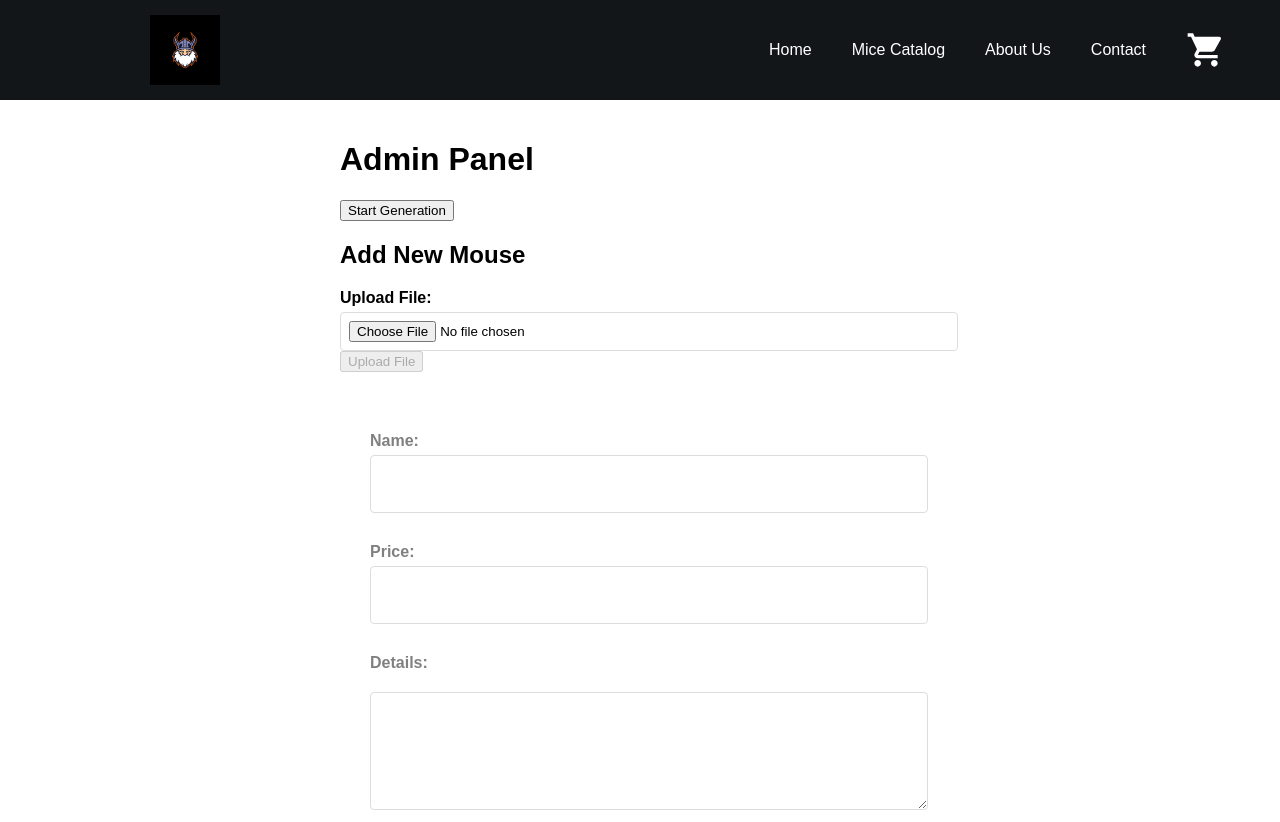
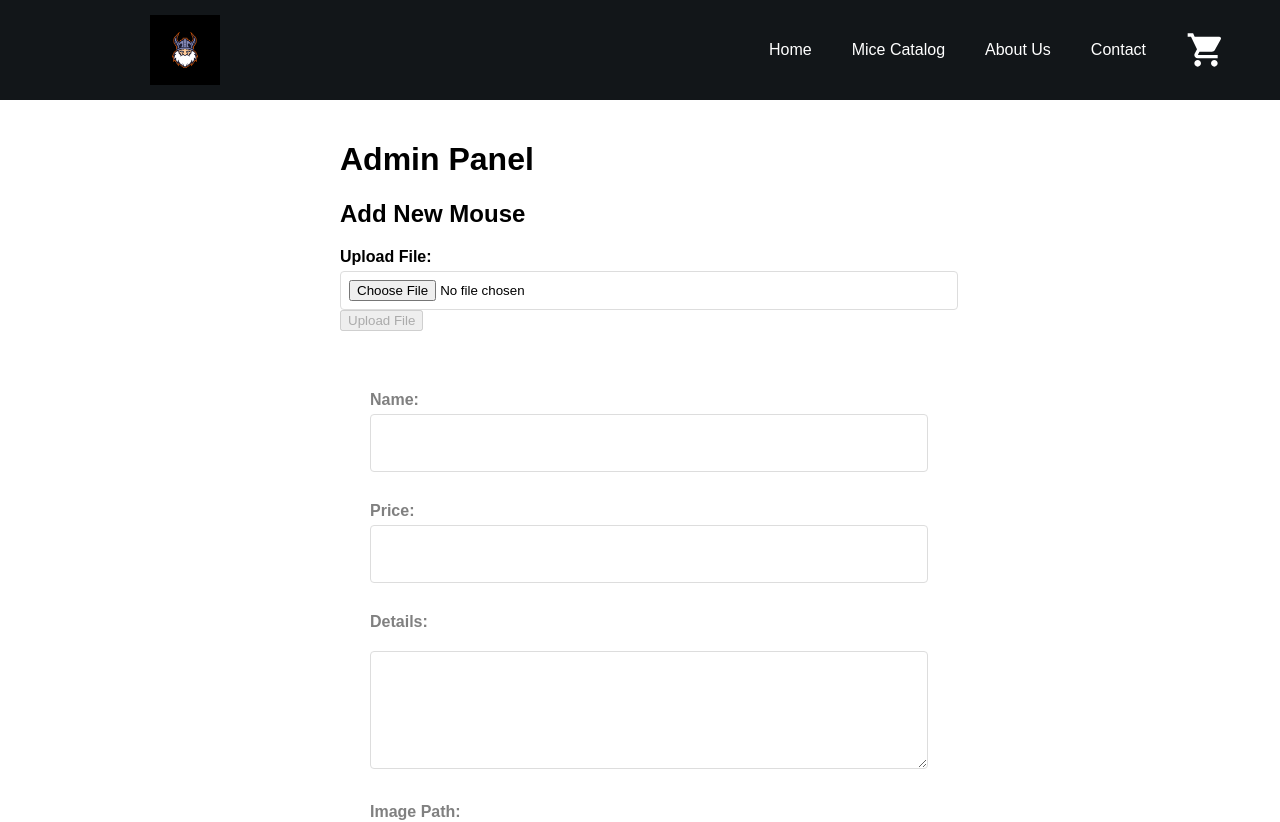
Before and after one commit to tudcell/gaming_mice_online_shop, a React (Create React App) app: page /admin in a window 1280 px wide. Shown: the top 822 px of the page. Built offline with nearby package versions, Linux system fonts and the light colour scheme; no server answers.

Commit message:
Added health api to serverindex and changed offlinesupport hook to implement it

```diff
--- a/src/pages/AdminPanel.js
+++ b/src/pages/AdminPanel.js
@@ -312,9 +312,9 @@ function AdminPanel() {
     return (
         <div className="admin-panel">
             <h1>Admin Panel</h1>
-            <button onClick={toggleGeneration} disabled={loading}>
-                {genRunning ? 'Stop Generation' : 'Start Generation'}
-            </button>
+            {/*<button onClick={toggleGeneration} disabled={loading}>*/}
+            {/*    {genRunning ? 'Stop Generation' : 'Start Generation'}*/}
+            {/*</button>*/}
             {isOffline && (
                 <div className="network-warning">
                     Network/Server is down.
```
